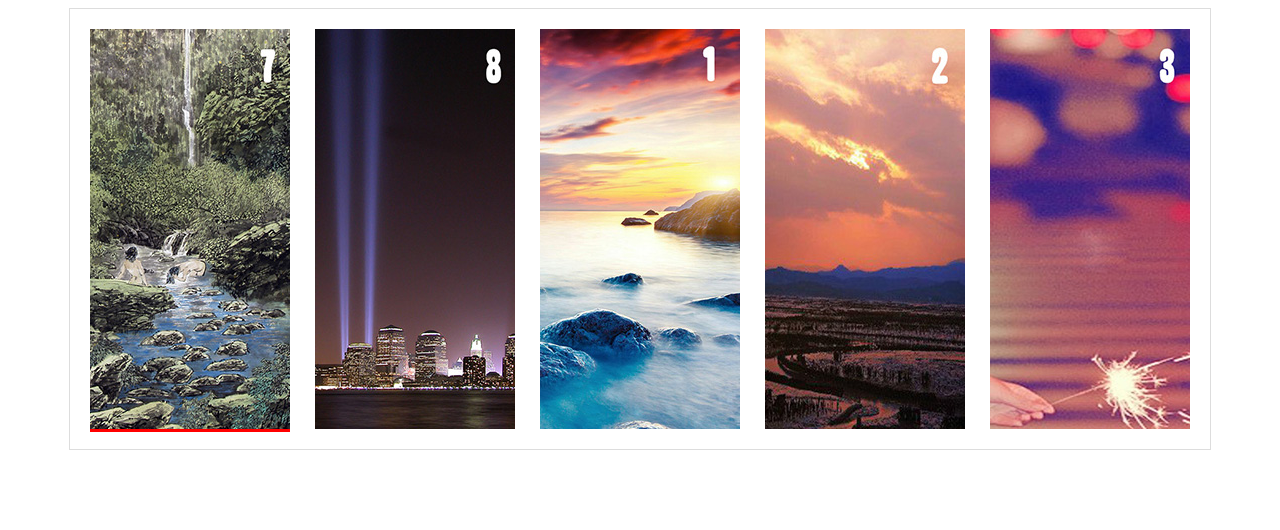
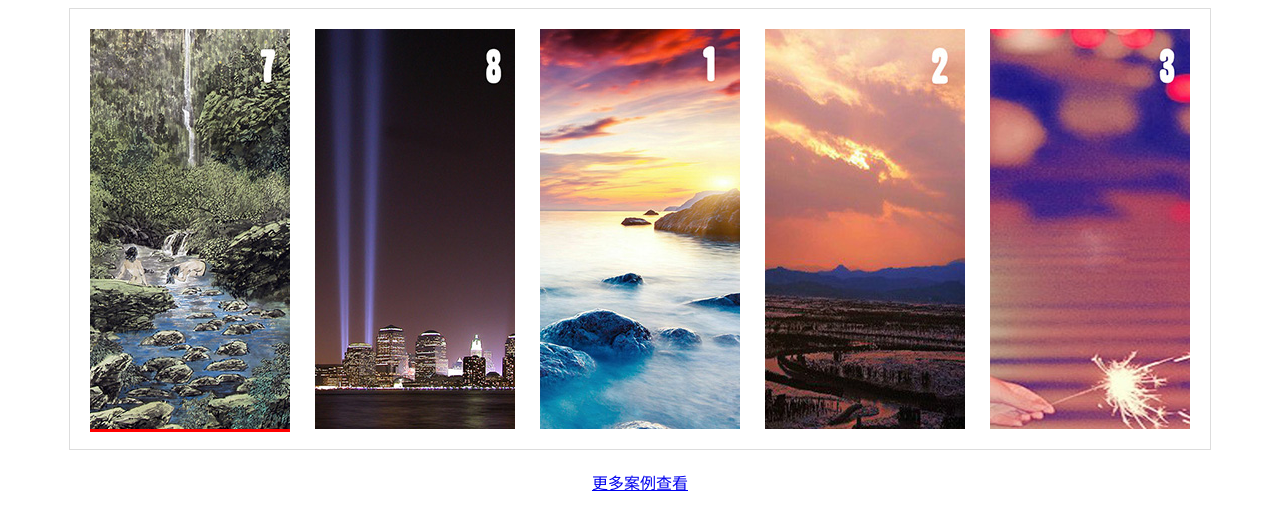
Before and after one commit to Heimayu/lRun, a plain HTML site: page index.html in a window 1280 px wide. Drawn offline with Linux system fonts and the light colour scheme.

Commit message:
update html

```diff
--- a/index.html
+++ b/index.html
@@ -19,6 +19,10 @@
 		</ul>
 	</div>
 
+	<div style="width: 100%;text-align: center;margin-top: 20px;">
+		<a href="demo.html" target="blank">更多案例查看</a>
+	</div>
+
 	<script type="text/javascript" src="js/jquery.min.js"></script>
 	<script type="text/javascript" src="js/lRun.js"></script>
 	<script type="text/javascript">
```
